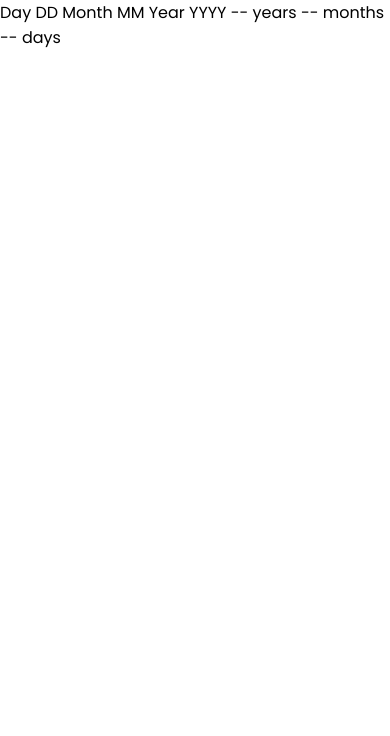
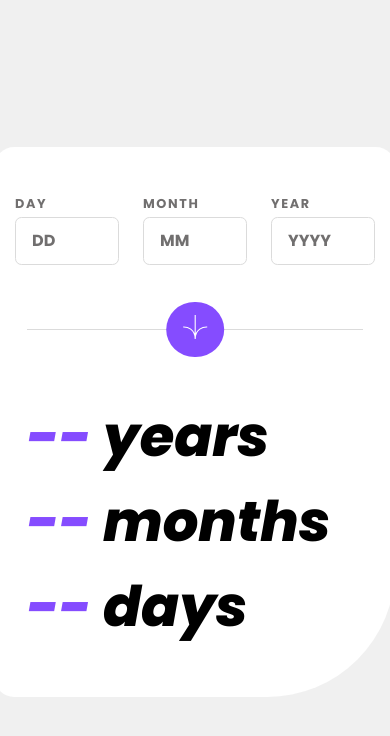
Before and after one commit to BlueC1/age-calculator-app-main, a plain HTML site: page index.html in a window 390 px wide. Drawn offline with Linux system fonts and the light colour scheme.

Commit message:
html and mobile css

```diff
--- a/index.html
+++ b/index.html
@@ -8,7 +8,47 @@
     <title>Frontend Mentor | Age calculator app</title>
   </head>
   <body>
-    Day DD Month MM Year YYYY -- years -- months -- days
+    <div class="page-container">
+      <div class="card-container">
+        <div class="form-container">
+          <form>
+            <div class="label-container">
+              <label>
+                Day
+                <input type="number" placeholder="DD" id="day" />
+                <small id="day-error"></small>
+              </label>
+
+              <label>
+                Month
+                <input type="number" placeholder="MM" id="month" />
+                <small id="month-error"></small>
+              </label>
+
+              <label>
+                Year
+                <input type="number" placeholder="YYYY" id="year" />
+                <small id="year-error"></small>
+              </label>
+            </div>
+
+            <button type="submit" id="submit-btn">
+              <img src="images/icon-arrow.svg" alt="submit button" />
+            </button>
+          </form>
+
+          <div class="line"></div>
+
+          <div class="results-container">
+            <p><span id="span-years">--</span> years</p>
+
+            <p><span id="span-months">--</span> months</p>
+
+            <p><span id="span-days">--</span> days</p>
+          </div>
+        </div>
+      </div>
+    </div>
 
     <script src="index.js"></script>
   </body>
--- a/style.css
+++ b/style.css
@@ -22,5 +22,136 @@
 }
 
 body {
+  background-color: var(--clr-grey-100);
+}
+
+body,
+input,
+button {
   font-family: 'Poppins', Arial, Helvetica, sans-serif;
 }
+
+.page-container {
+  width: 100%;
+  height: 100vh;
+  display: flex;
+  align-items: center;
+  justify-content: center;
+}
+
+.card-container {
+  background-color: var(--clr-white);
+  width: 25rem;
+  margin: 5rem auto;
+  padding: 3rem 2rem;
+  border-radius: 1.2rem 1.2rem 8rem 1.2rem;
+}
+
+form {
+  position: relative;
+}
+
+.label-container {
+  display: flex;
+  align-items: center;
+  justify-content: center;
+  gap: 1.5rem;
+}
+
+label {
+  display: flex;
+  flex-direction: column;
+  position: relative;
+  color: var(--clr-grey-500);
+  font-weight: var(--fw-700);
+  text-transform: uppercase;
+  letter-spacing: 0.1rem;
+  font-size: 0.8rem;
+}
+
+input {
+  margin-top: 0.2rem;
+  width: 5rem;
+  border: 1px solid var(--clr-grey-200);
+  border-radius: 0.4rem;
+  width: 6.5rem;
+  height: 3rem;
+  padding: 1rem;
+  -moz-appearance: textfield;
+  outline: none;
+}
+
+input:focus {
+  border: 1px solid var(--clr-purple);
+}
+
+input:hover {
+  border: 1px solid var(--clr-grey-500);
+}
+
+input,
+input::placeholder {
+  color: var(--clr-grey-500);
+  font-size: 1rem;
+  font-weight: var(--fw-700);
+}
+
+input::-webkit-inner-spin-button,
+input::-webkit-outer-spin-button {
+  -webkit-appearance: none;
+  appearance: none;
+}
+
+small {
+  position: absolute;
+  bottom: -1.4rem;
+  width: 115%;
+  font-size: 0.65rem;
+  font-style: italic;
+}
+
+button {
+  position: absolute;
+  bottom: -5.8rem;
+  left: 50%;
+  transform: translateX(-50%);
+  background-color: var(--clr-purple);
+  border: none;
+  border-radius: 50%;
+  padding: 0.8rem;
+  transition: all 0.3s ease;
+}
+
+button:hover {
+  background-color: var(--clr-black);
+}
+
+button img {
+  width: 2rem;
+  height: 1.5rem;
+}
+
+.line {
+  height: 1px;
+  background-color: var(--clr-grey-200);
+  margin-top: 4rem;
+}
+
+.results-container {
+  margin-top: 4rem;
+}
+
+.results-container p {
+  font-weight: var(--fw-800);
+  font-style: italic;
+  font-size: 3.5rem;
+}
+
+span {
+  color: var(--clr-purple);
+}
+
+.error,
+small {
+  color: var(--clr-red);
+}
```
